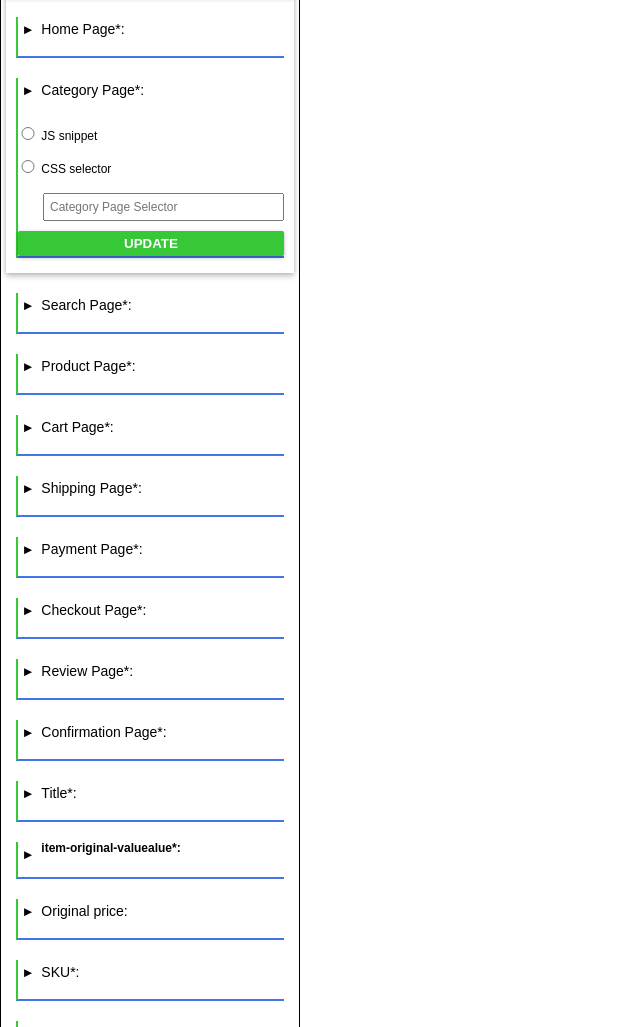
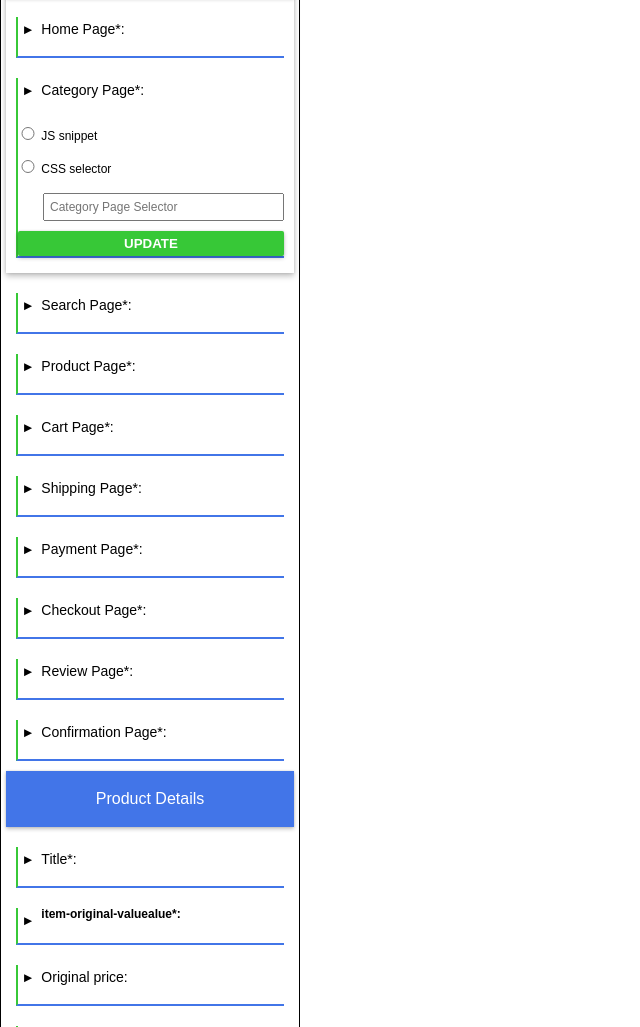
Before and after one commit to thewaynetemple/thewaynetemple.github.io, a plain HTML site: page index.html in a window 1280 px wide. Shown: the part 124-1151 px from the top of the page, without its empty margins (0-640 px from the left). Drawn offline with Linux system fonts and the light colour scheme.

Commit message:
adding group headers

```diff
--- a/index.html
+++ b/index.html
@@ -933,6 +933,7 @@
                 <!-- PRODUCT DETAILS -->
 
                 <!-- TITLE -->
+                <h1>Product Details</h1>
                 <div id="title" class="field-wrapper product-field-wrapper">
                     <div class="expand-button-container">
                         <button class="input-modal-trigger">►</button>
```
